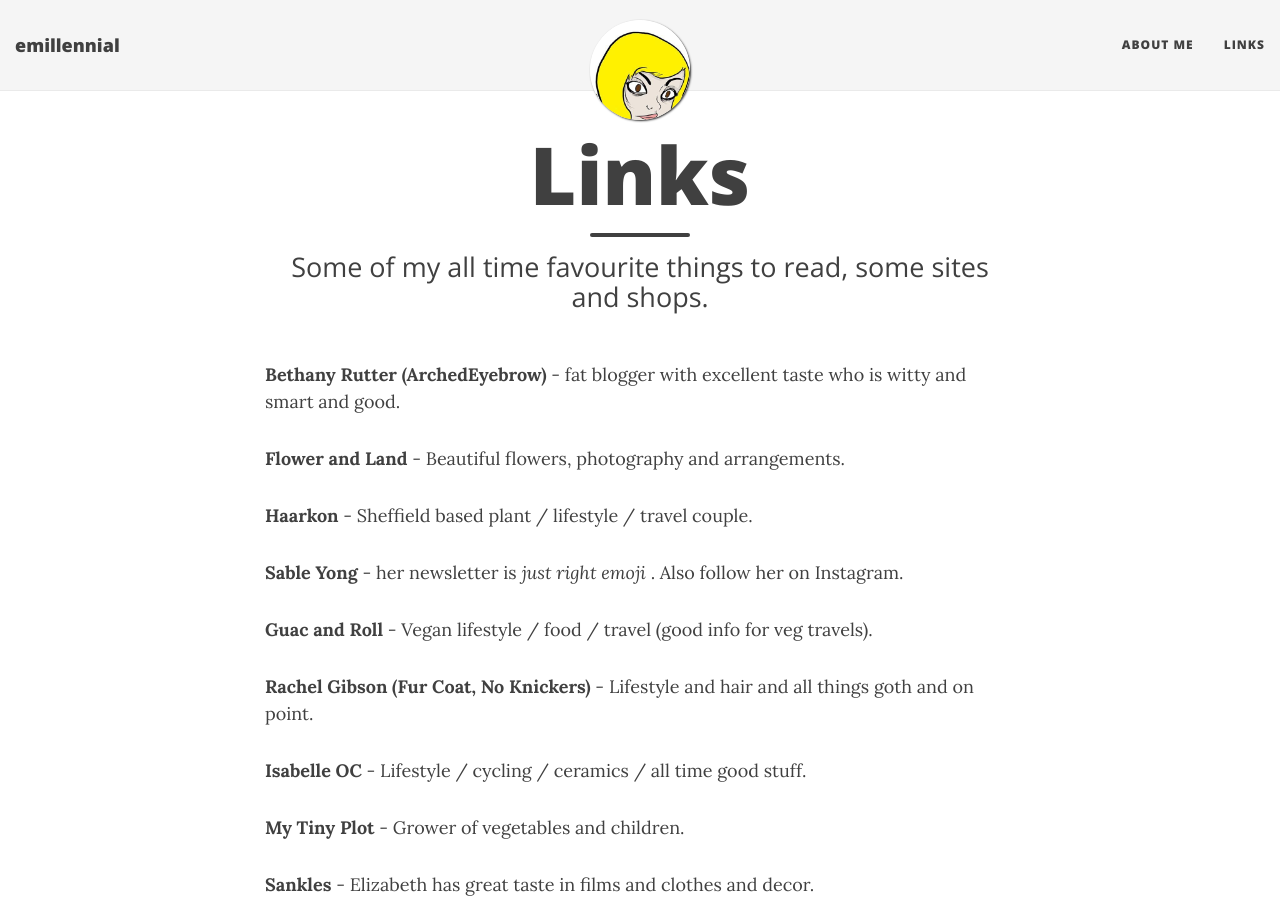
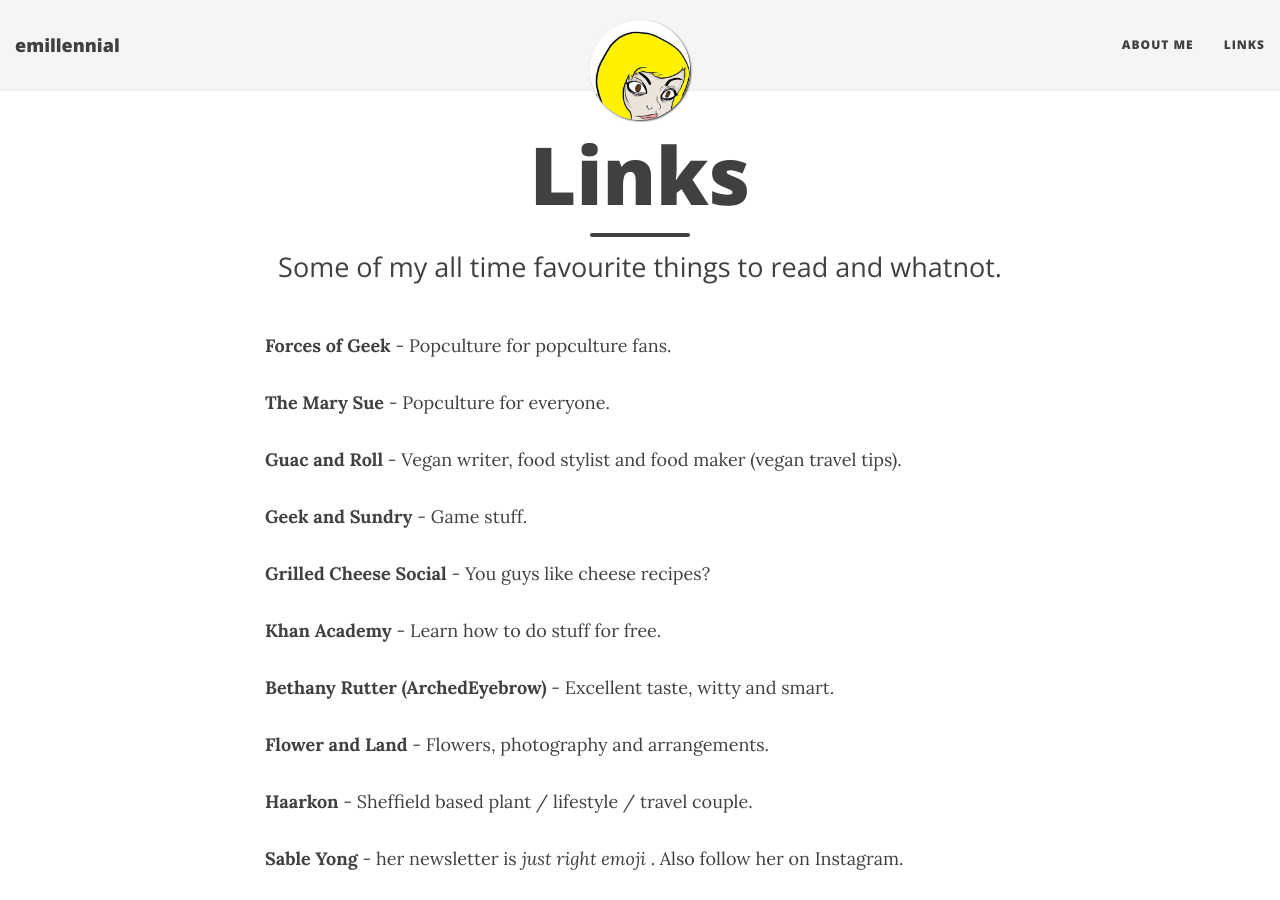
Before and after one commit to emillennial/emillennial.github.io, a Jekyll site: the page built from links.md, in a window 1280 px wide and 900 px high. Built offline with Jekyll 4.4.1, drawn with Linux system fonts in a browser that asks for light colours; nearby versions of some CDN libraries.

Commit message:
Update links

```diff
--- a/links.md
+++ b/links.md
@@ -1,12 +1,24 @@
 ---
 layout: page
 title: Links
-subtitle: Some of my all time favourite things to read, some sites and shops.
+subtitle: Some of my all time favourite things to read and whatnot.
 ---
 
-**<a href="http://archedeyebrow.com">Bethany Rutter (ArchedEyebrow)</a>** - fat blogger with excellent taste who is witty and smart and good.
+**<a href="https://www.forcesofgeek.com/">Forces of Geek</a>** - Popculture for popculture fans.
 
-**<a href="https://www.flowerandland.com">Flower and Land</a>** - Beautiful flowers, photography and arrangements.
+**<a href="https://www.themarysue.com">The Mary Sue</a>** - Popculture for everyone.
+
+**<a href="http://shakeguacandroll.com">Guac and Roll</a>** - Vegan writer, food stylist and food maker (vegan travel tips).
+
+**<a href="https://geekandsundry.com">Geek and Sundry</a>** - Game stuff.
+
+**<a href="https://grilledcheesesocial.com">Grilled Cheese Social</a>** - You guys like cheese recipes?
+
+**<a href="https://www.khanacademy.org">Khan Academy</a>** - Learn how to do stuff for free.
+
+**<a href="http://archedeyebrow.com">Bethany Rutter (ArchedEyebrow)</a>** - Excellent taste, witty and smart.
+
+**<a href="https://www.flowerandland.com">Flower and Land</a>** - Flowers, photography and arrangements.
 
 **<a href="https://www.haarkon.co.uk">Haarkon</a>** - Sheffield based plant / lifestyle / travel couple.
 
```
